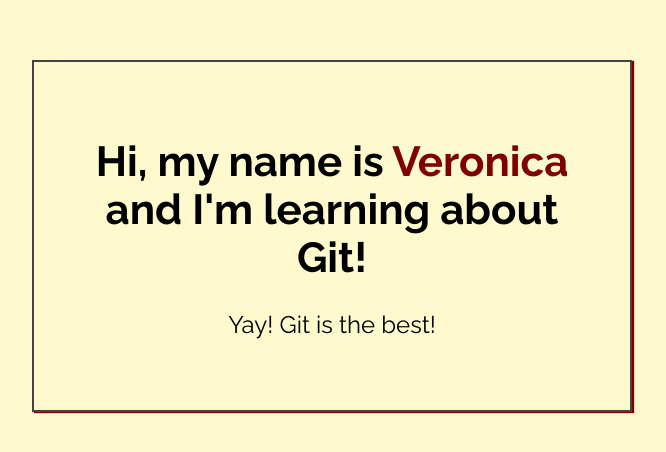
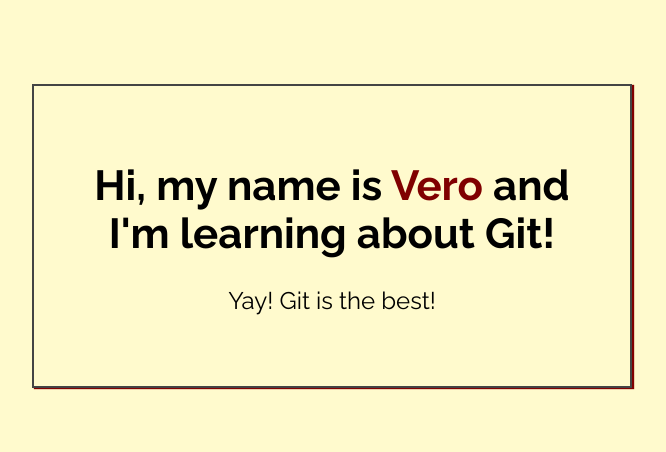
Before and after one commit to dpinon19/my-first-repo, a plain HTML site: page index.html in a window 1280 px wide. Shown: the part 164-616 px from the top of the page, without its empty margins (308-974 px from the left). Drawn offline with Linux system fonts and the light colour scheme.

Commit message:
Added name to index.html

```diff
--- a/index.html
+++ b/index.html
@@ -16,7 +16,7 @@
   <body>
     <div class="greeting">
       <h1>
-        Hi, my name is <span class="highlight">Veronica</span> and I'm learning
+        Hi, my name is <span class="highlight">Vero</span> and I'm learning
         about Git!
       </h1>
 
```
